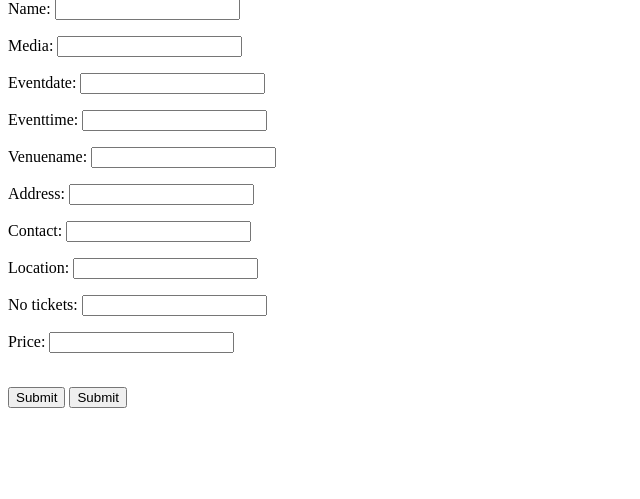
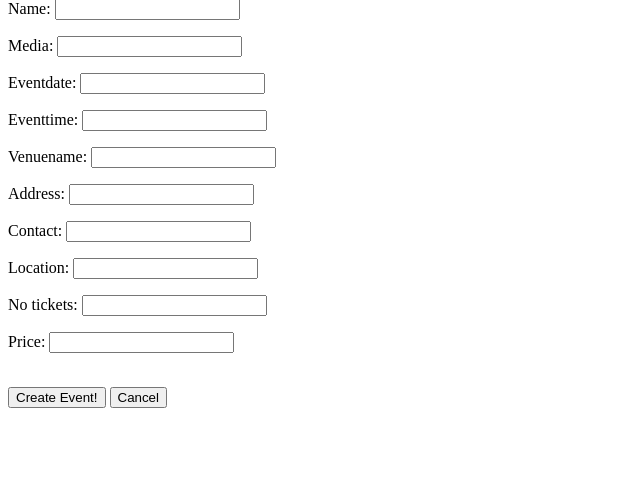
Before and after one commit to Tyrannican/AlphaDragon, a Django app: page /app/add_event/ in a window 1280 px wide. Shown: the part 301-800 px from the top of the page, without its empty margins (0-640 px from the left). Run offline with Django 3.2, Linux system fonts and the light colour scheme.

Commit message:
Minor changes to some parts. QoL chagnes mainly

```diff
--- a/Gigstop/app/views.py
+++ b/Gigstop/app/views.py
@@ -18,7 +18,7 @@ def index(request):
         userLoggedIn = UserProfile.objects.get(user=request.user.id)
         eventLocations = Event.objects.filter(venue__location=userLoggedIn.location)
         template = loader.get_template('Gigstop/index.html')
-        context = RequestContext(request, {'wallPopulate':wallPopulate, 'eventLocations': eventLocations})
+        context = RequestContext(request, {'wallPopulate':wallPopulate, 'eventLocations': eventLocations, 'userLocation': userLoggedIn})
 
     except UserProfile.DoesNotExist:
         template = loader.get_template('Gigstop/index.html')
--- a/Gigstop/templates/Gigstop/add_event.html
+++ b/Gigstop/templates/Gigstop/add_event.html
@@ -21,8 +21,8 @@
 		            {{ ticket_form.as_p }}
 
 	                <br/>
-	             <input class="button" type="submit" name="Create Event"></input>
-	             <input class="button" type="submit" name="cancel" onClick="parent.location='{% url 'performer_profile' %}'"/>
+	             <input class="button" type="submit" name="Create Event" value="Create Event!"></input>
+	             <input class="button" type="submit" name="cancel" value="Cancel" onClick="parent.location='{% url 'performer_profile' %}'"/>
 
 		        </form>
 
--- a/Gigstop/templates/Gigstop/index.html
+++ b/Gigstop/templates/Gigstop/index.html
@@ -13,7 +13,11 @@
 
 			{% if user.is_authenticated %}
 				<h1 class="welcome" ><strong>{{ user.username }}'s</strong> media wall<br></h1>
-				<p>now showing your gigs in {{ user.UserProfile.location }}</p>
+				{% if eventLocations %}
+					<p>now showing your gigs in {{ userLocation.location }}</p>
+				{% else %}
+					<p>There do not appear to be any gigs in {{ userLocation.location }}.<br/> Here is a list of available gigs from other cities.</p>
+				{% endif %}
 			{%else %}
 				<h1 class="welcome">Welcome to <strong>Gig Hub</strong></li>
 				<h1 style="font-size:95%;">you can't describe music with words or pictures<br>
```
